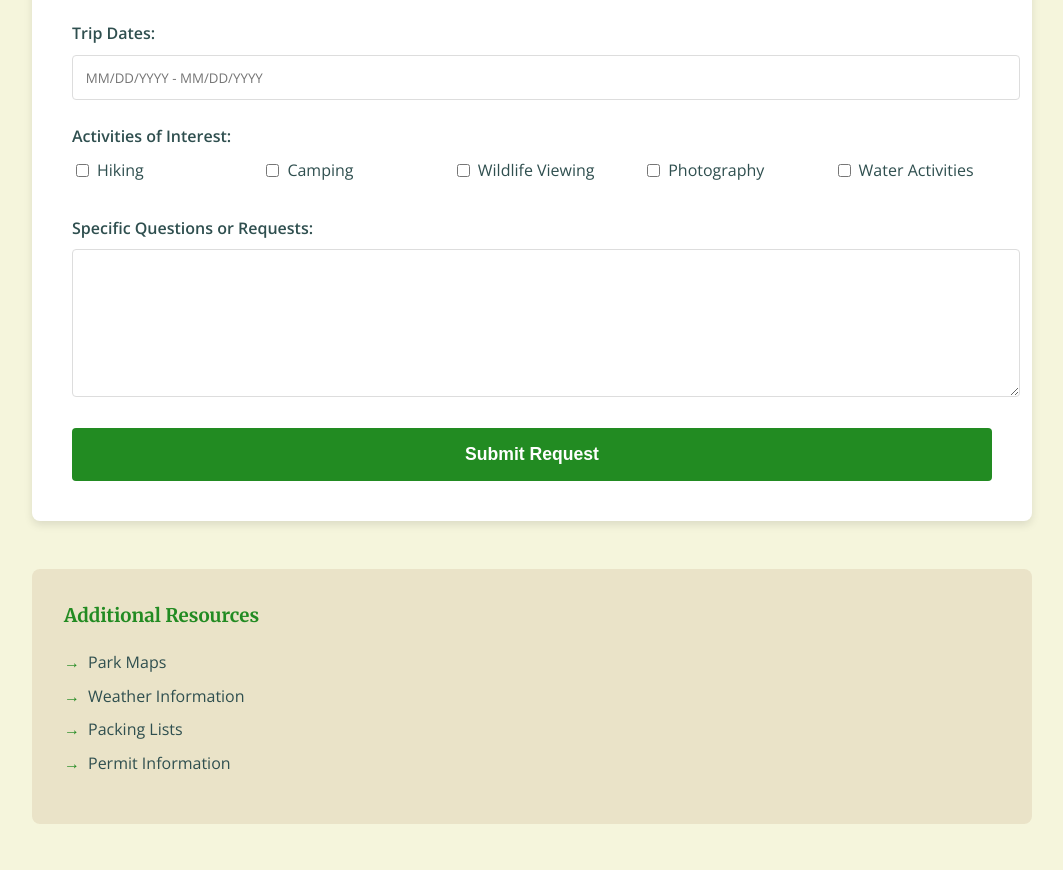
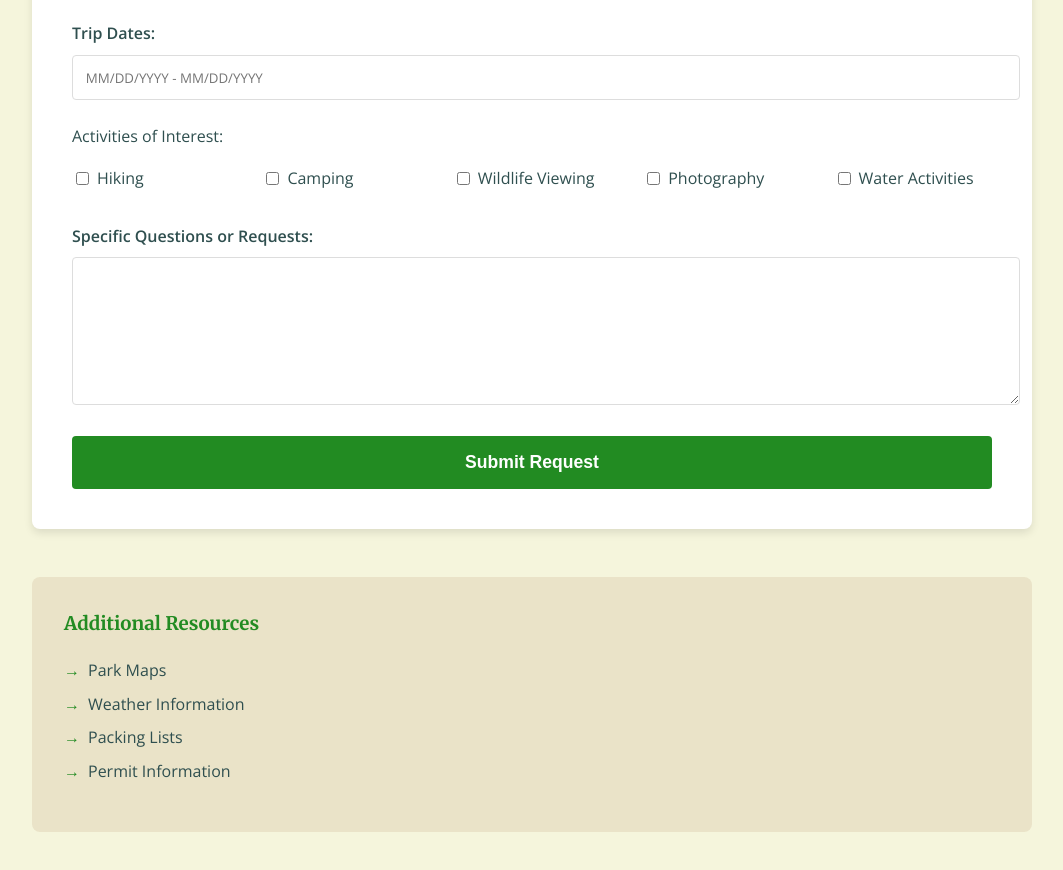
Before and after one commit to Klinlawee/wdd231, a website: page national-parks-explorer/projects/plan.html in a window 1280 px wide. Shown: the part 1567-2437 px from the top of the page, without its empty margins (108-1171 px from the left). Drawn offline with nearby package versions, Linux system fonts and the light colour scheme; files that its build step writes are made by us from their sources.

Commit message:
label correction made

```diff
--- a/national-parks-explorer/projects/plan.html
+++ b/national-parks-explorer/projects/plan.html
@@ -84,9 +84,8 @@
                     <label for="dates">Trip Dates:</label>
                     <input type="text" id="dates" name="dates" placeholder="MM/DD/YYYY - MM/DD/YYYY">
                 </div>
-
                 <div class="form-group">
-                    <label for="interests">Activities of Interest:</label>
+                    <p class="group-label">Activities of Interest:</p>
                     <div class="checkbox-group">
                         <label><input type="checkbox" name="interests[]" value="hiking"> Hiking</label>
                         <label><input type="checkbox" name="interests[]" value="camping"> Camping</label>
```
